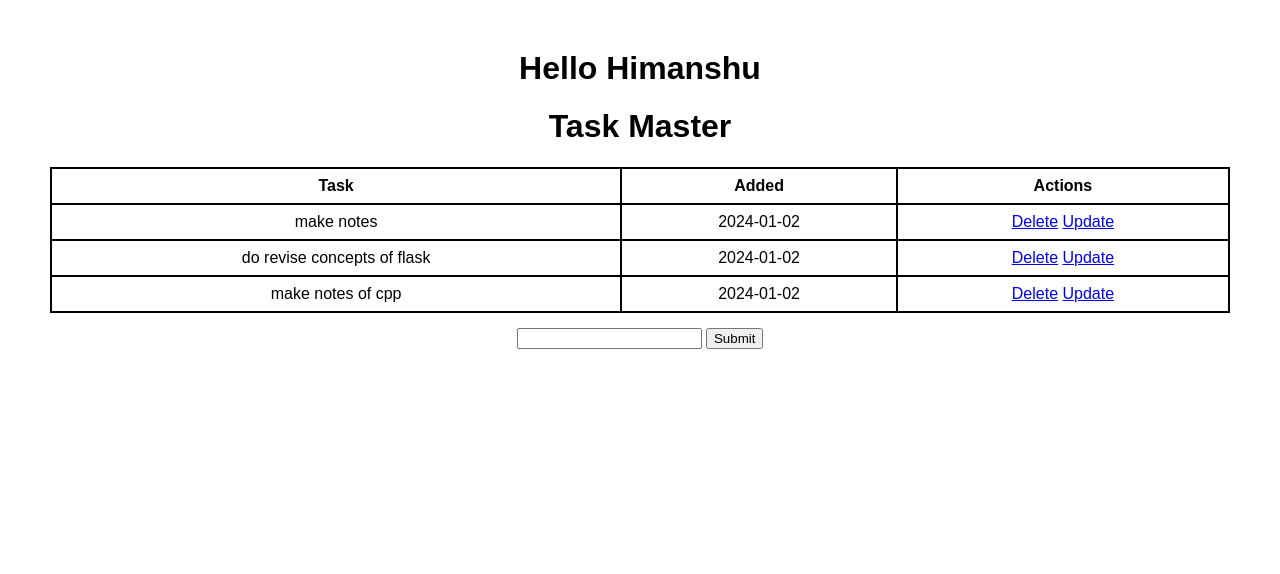
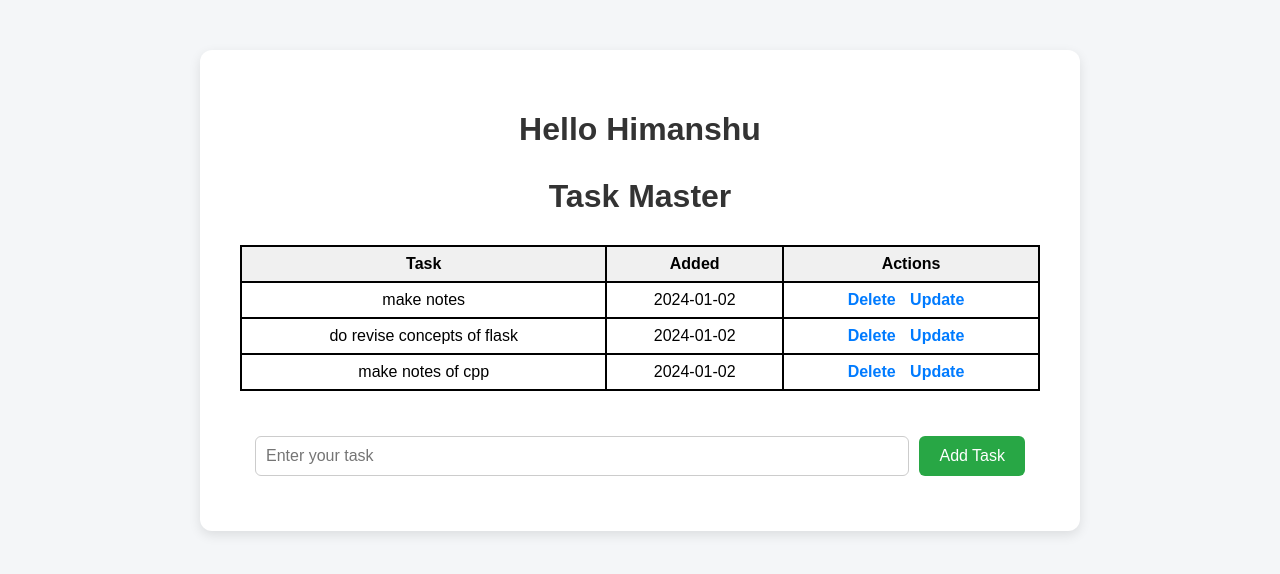
Before and after one commit to hshekhar7/Flask-Taskmanager, a Flask app: page / in a window 1280 px wide. Shown: the top 574 px of the page. Run offline with Flask 3, Linux system fonts and the light colour scheme; data comes from the database, SQL or seed files in the repository.

Commit message:
updated gui

```diff
--- a/templates/index.html
+++ b/templates/index.html
@@ -1,37 +1,127 @@
 {% extends 'base.html' %}
 
 {% block head %}
-    <h1 style="text-align: center">Hello Himanshu</h1>
+    <style>
+        body {
+            font-family: 'Segoe UI', Tahoma, Geneva, Verdana, sans-serif;
+            background: #f4f6f8;
+            margin: 0;
+            padding: 0;
+        }
+
+        .Content {
+            max-width: 800px;
+            margin: 30px auto;
+            background: white;
+            padding: 40px;
+            border-radius: 12px;
+            box-shadow: 0 4px 12px rgba(0, 0, 0, 0.1);
+        }
+
+        h1 {
+            color: #333;
+            text-align: center;
+            margin-bottom: 30px;
+        }
+
+        h4 {
+            text-align: center;
+            color: #777;
+            font-weight: normal;
+        }
+
+        table {
+            width: 100%;
+            border-collapse: collapse;
+            margin-bottom: 30px;
+        }
+
+        th, td {
+            padding: 12px 16px;
+            text-align: left;
+            border-bottom: 1px solid #ddd;
+        }
+
+        th {
+            background-color: #f0f0f0;
+        }
+
+        tr:hover {
+            background-color: #f9f9f9;
+        }
+
+        a {
+            margin-right: 10px;
+            text-decoration: none;
+            color: #007bff;
+            font-weight: bold;
+        }
+
+        a:hover {
+            text-decoration: underline;
+        }
+
+        form {
+            display: flex;
+            gap: 10px;
+            justify-content: center;
+        }
+
+        input[type="text"] {
+            flex: 1;
+            padding: 10px;
+            border: 1px solid #ccc;
+            border-radius: 6px;
+            font-size: 16px;
+        }
+
+        input[type="submit"] {
+            background-color: #28a745;
+            color: white;
+            border: none;
+            padding: 10px 20px;
+            border-radius: 6px;
+            font-size: 16px;
+            cursor: pointer;
+        }
+
+        input[type="submit"]:hover {
+            background-color: #218838;
+        }
+    </style>
+    <title>Task Master</title>
 {% endblock %}
 
 {% block body %}
     <div class="Content">
-        <h1 style="text-align: center"> Task Master</h1>
-{% if tasks|length <1 %}
-        <h4 style="text-align: center"> There are no tasks. Create one below</h4>
+        <h1>Hello Himanshu</h1>
+        <h1>Task Master</h1>
+
+        {% if tasks|length < 1 %}
+            <h4>There are no tasks. Create one below</h4>
         {% else %}
-
             <table>
                 <tr>
-                <th> Task</th>
-                <th> Added</th>
-                <th> Actions</th>
+                    <th>Task</th>
+                    <th>Added</th>
+                    <th>Actions</th>
                 </tr>
-    {%  for task in tasks %}
+                {% for task in tasks %}
                     <tr>
-                <td>{{task.content}}</td>
-                <td>{{ task.date_created.date()}}</td>
+                        <td>{{ task.content }}</td>
+                        <td>{{ task.date_created.date() }}</td>
                         <td>
-                    <a href="/delete/{{task.id}}"> Delete</a>
-                    <a href="/update/{{task.id}}"> Update</a>
+                            <a href="/delete/{{ task.id }}">Delete</a>
+                            <a href="/update/{{ task.id }}">Update</a>
                         </td>
                     </tr>
                 {% endfor %}
             </table>
         {% endif %}
+
         <form action="/" method="POST">
-            <input type="text" , name="content", id="content">
-            <input type="submit" ,value="Add Task">
+            <input type="text" name="content" id="content" placeholder="Enter your task">
+            <input type="submit" value="Add Task">
         </form>
     </div>
 {% endblock %}
```
Lines whose indentation alone changed are shown as unchanged.
